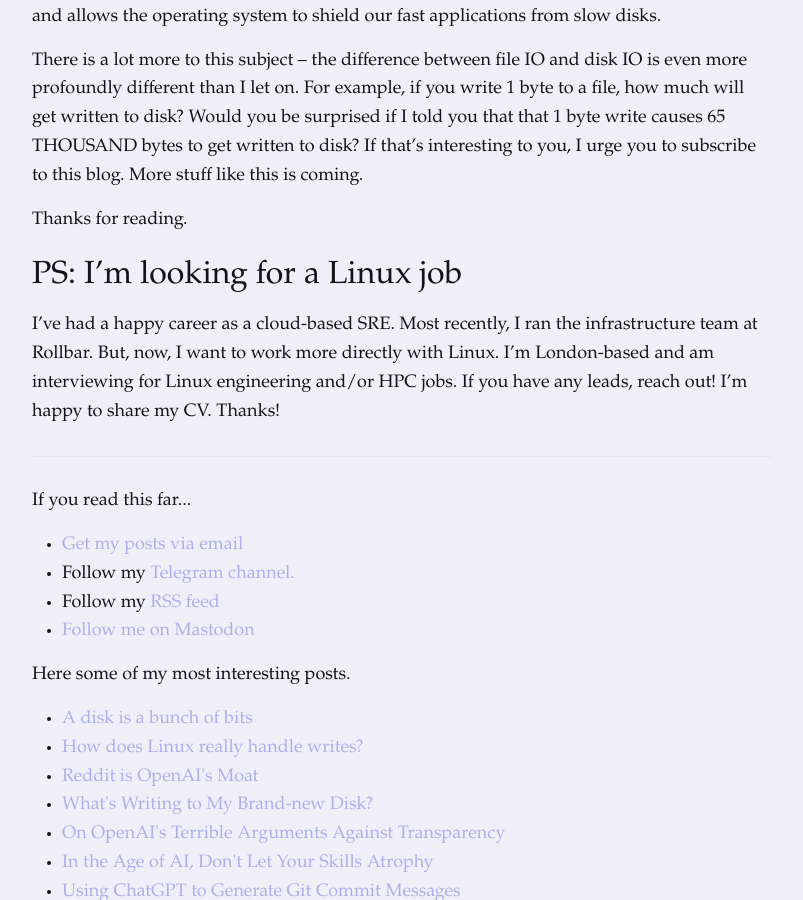
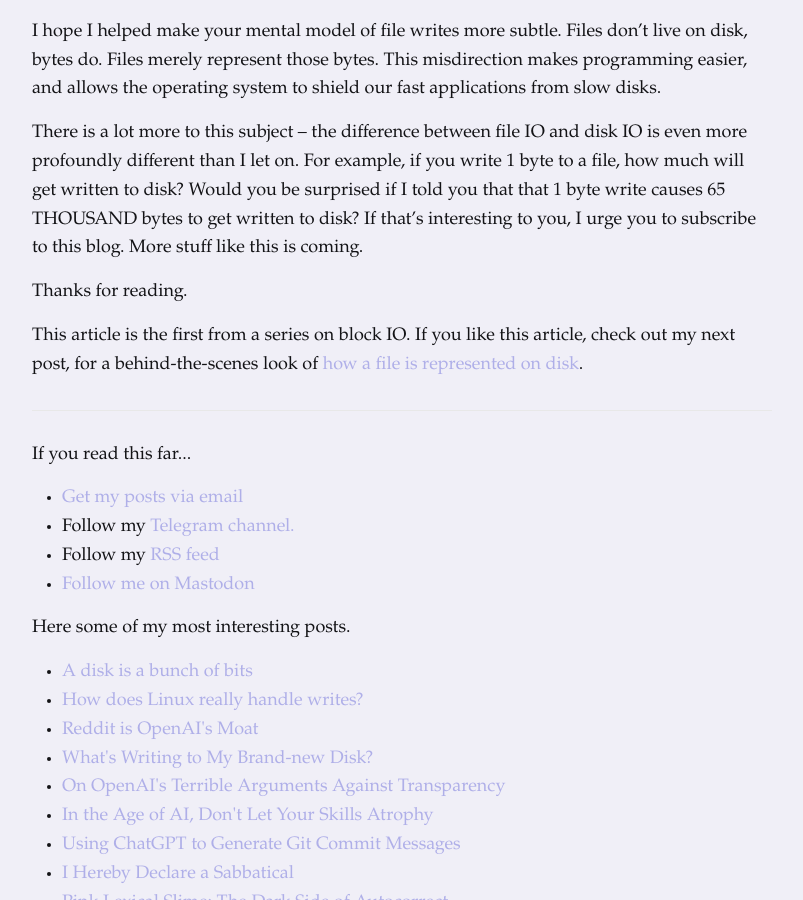
Before and after one commit to dmazin/dmazin.github.io, a Jekyll site: the page built from _posts/2023-06-27-file-writes.md, in a window 1280 px wide and 900 px high, scrolled down 5810 px. Shown: the whole window, without its empty margins (238-1041 px from the left). Built offline with Jekyll 4.4.1, drawn with Linux system fonts in a browser that asks for light colours; some of the changed text lies outside the part shown.

Commit message:
Update 2023-06-27-file-writes.md

```diff
--- a/_posts/2023-06-27-file-writes.md
+++ b/_posts/2023-06-27-file-writes.md
@@ -7,6 +7,8 @@ tags: featured
 description: I examine the somewhat surprising way how Linux handles writes.
 ---
 *Please feel free to join the [lively discussion on Hacker News](https://news.ycombinator.com/item?id=36534512#36536526).*
+
+This article is the first from a series on block IO. If you like this article, check out my next post, for a behind-the-scenes look of [how a file is represented on disk](https://www.cyberdemon.org/2023/07/19/bunch-of-bits.html).
 
 My friends – programmers and operators – I would like to talk to you about the way that file writes work in Linux.
 
@@ -179,6 +181,4 @@ There is a lot more to this subject – the difference between file IO and disk
 
 Thanks for reading.
 
-## PS: I'm looking for a Linux job
-
-I've had a happy career as a cloud-based SRE. Most recently, I ran the infrastructure team at Rollbar. But, now, I want to work more directly with Linux. I'm London-based and am interviewing for Linux engineering and/or HPC jobs. If you have any leads, reach out! I'm happy to share my CV. Thanks!
+This article is the first from a series on block IO. If you like this article, check out my next post, for a behind-the-scenes look of [how a file is represented on disk](https://www.cyberdemon.org/2023/07/19/bunch-of-bits.html).
```
